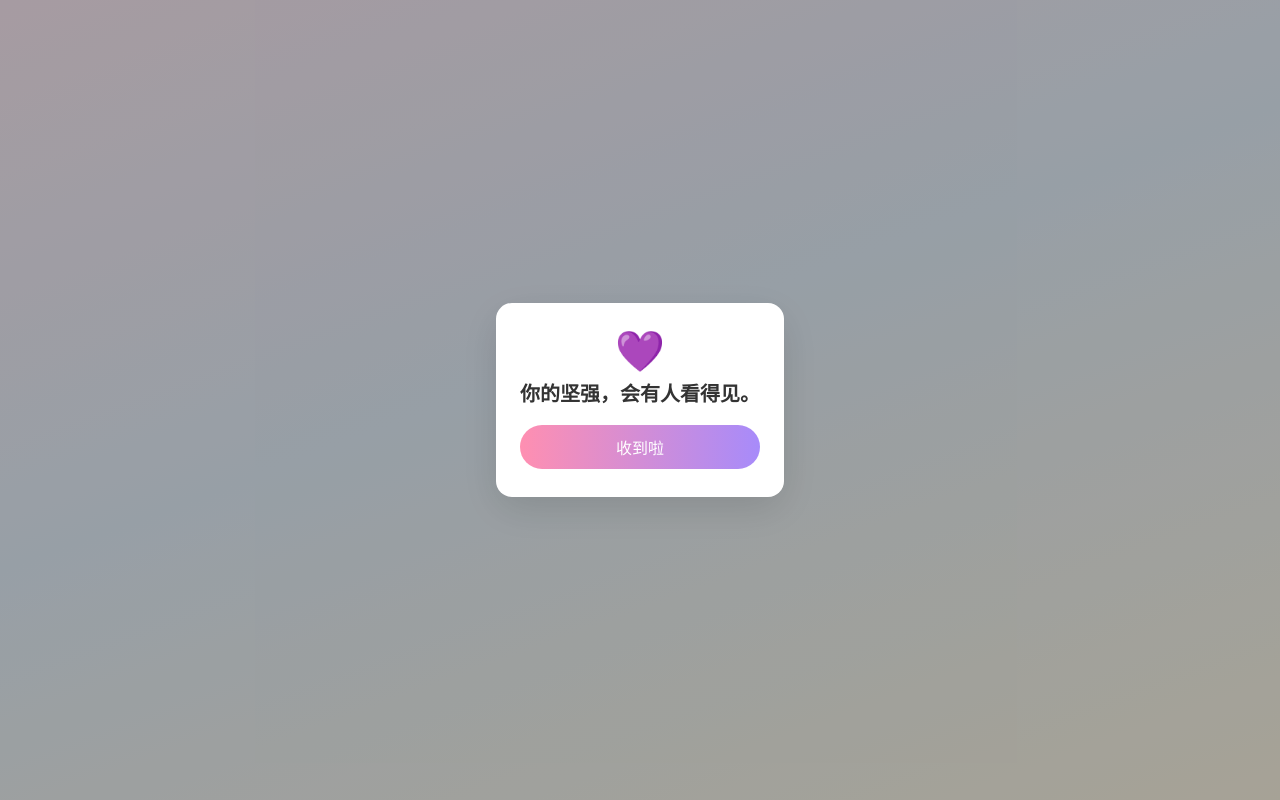
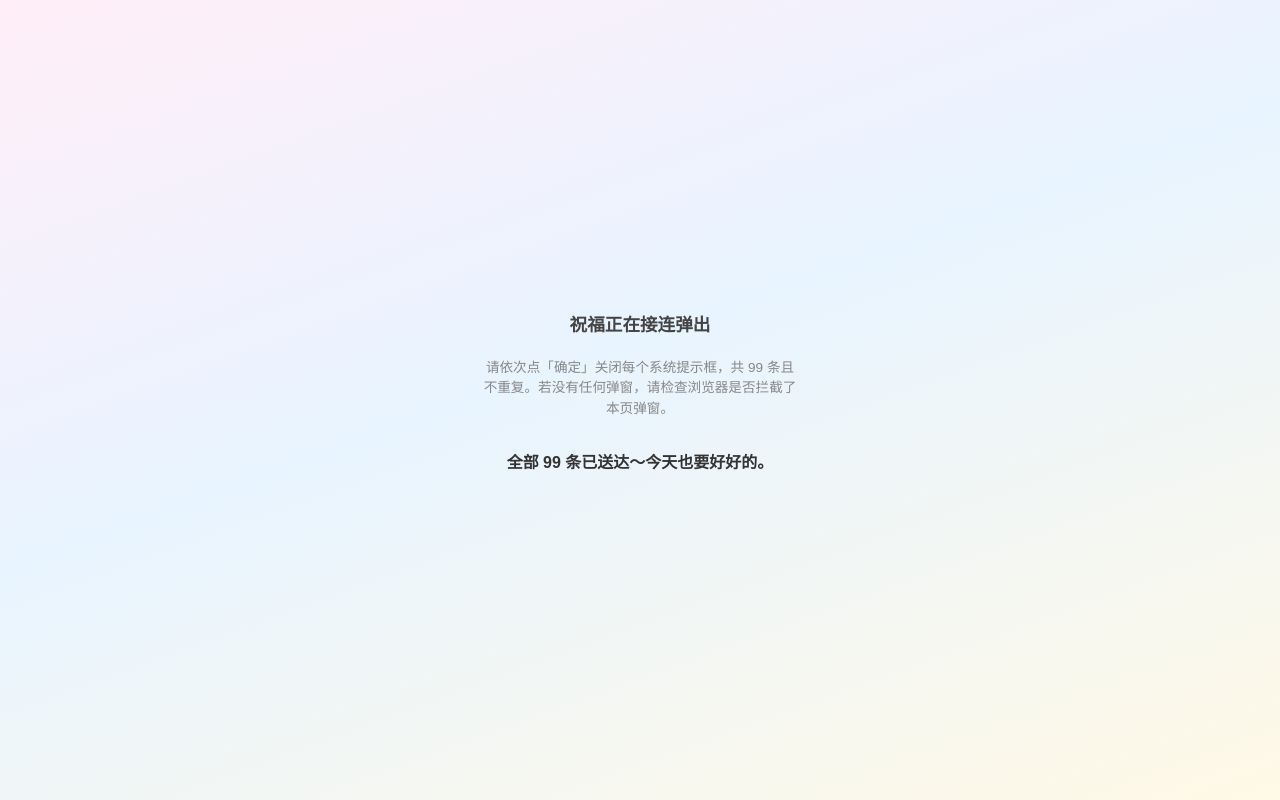
Before and after one commit to qinghuan406/qh, a plain HTML site: page index.html in a window 1280 px wide. Drawn offline with Linux system fonts and the light colour scheme.

Commit message:
Update index.html

```diff
--- a/index.html
+++ b/index.html
@@ -3,7 +3,7 @@
 <head>
   <meta charset="UTF-8" />
   <meta name="viewport" content="width=device-width, initial-scale=1, maximum-scale=1, user-scalable=no" />
-  <title>今日祝福</title>
+  <title>祝福连弹</title>
   <style>
     * { box-sizing: border-box; }
     body {
@@ -12,80 +12,22 @@
       font-family: "PingFang SC", "Microsoft YaHei", sans-serif;
       background: linear-gradient(160deg, #ffeef8 0%, #e8f4ff 45%, #fff9e6 100%);
       display: flex;
-      align-items: center;
-      justify-content: center;
-      padding: 1rem;
-    }
-    .hint {
-      color: #888;
-      font-size: 0.9rem;
-      text-align: center;
-    }
-    .mask {
-      position: fixed;
-      inset: 0;
-      background: rgba(0, 0, 0, 0.35);
-      display: flex;
+      flex-direction: column;
       align-items: center;
       justify-content: center;
       padding: 1.25rem;
-      z-index: 1000;
-      animation: fadeIn 0.25s ease;
+      text-align: center;
     }
-    .mask.hidden { display: none; }
-    @keyframes fadeIn {
-      from { opacity: 0; }
-      to { opacity: 1; }
-    }
-    .card {
-      background: #fff;
-      border-radius: 1rem;
-      padding: 1.75rem 1.5rem;
-      max-width: 18rem;
-      width: 100%;
-      text-align: center;
-      box-shadow: 0 12px 40px rgba(0, 0, 0, 0.12);
-      animation: pop 0.35s cubic-bezier(0.34, 1.56, 0.64, 1);
-    }
-    @keyframes pop {
-      from { transform: scale(0.85); opacity: 0; }
-      to { transform: scale(1); opacity: 1; }
-    }
-    .card .emoji {
-      font-size: 2.5rem;
-      line-height: 1;
-      margin-bottom: 0.5rem;
-    }
-    .card .msg {
-      font-size: 1.25rem;
-      font-weight: 600;
-      color: #333;
-      line-height: 1.5;
-      margin: 0 0 1rem;
-    }
-    .card button {
-      width: 100%;
-      border: none;
-      border-radius: 999px;
-      padding: 0.65rem 1rem;
-      font-size: 1rem;
-      color: #fff;
-      background: linear-gradient(90deg, #ff8fb1, #a78bfa);
-      cursor: pointer;
-    }
-    .card button:active { opacity: 0.9; }
+    h1 { font-size: 1.1rem; color: #444; margin: 0 0 0.5rem; font-weight: 600; }
+    .tip { font-size: 0.85rem; color: #888; line-height: 1.5; max-width: 20rem; }
+    .done { margin-top: 1rem; font-size: 1rem; color: #333; font-weight: 600; display: none; }
+    .done.show { display: block; }
   </style>
 </head>
 <body>
-  <p class="hint">关闭弹窗后仍在本页</p>
-
-  <div id="mask" class="mask" role="dialog" aria-modal="true" aria-labelledby="msg">
-    <div class="card">
-      <div class="emoji" id="emoji" aria-hidden="true">✨</div>
-      <p class="msg" id="msg">加载中…</p>
-      <button type="button" id="closeBtn">收到啦</button>
-    </div>
-  </div>
+  <h1>祝福正在接连弹出</h1>
+  <p class="tip">请依次点「确定」关闭每个系统提示框，共 99 条且不重复。若没有任何弹窗，请检查浏览器是否拦截了本页弹窗。</p>
+  <p id="done" class="done" role="status">全部 99 条已送达～今天也要好好的。</p>
 
   <script>
     (function () {
@@ -190,17 +132,33 @@
         { text: "你正在成为你想成为的人。", emoji: "🌱" },
         { text: "最后一句话还是想说：天天开心！", emoji: "🌸" }
       ];
-      var one = lines[Math.floor(Math.random() * lines.length)];
-      document.getElementById("msg").textContent = one.text;
-      document.getElementById("emoji").textContent = one.emoji;
 
-      function closePopup() {
-        document.getElementById("mask").classList.add("hidden");
+      function shuffle(arr) {
+        var a = arr.slice();
+        for (var i = a.length - 1; i > 0; i--) {
+          var j = Math.floor(Math.random() * (i + 1));
+          var t = a[i];
+          a[i] = a[j];
+          a[j] = t;
+        }
+        return a;
       }
-      document.getElementById("closeBtn").addEventListener("click", closePopup);
 
-      // 微信里部分版本对系统 alert 体验一般，上面用自定义弹窗；如需再弹一层系统框可取消下一行注释：
-      // setTimeout(function () { alert(one.text); }, 400);
+      function run() {
+        var order = shuffle(lines);
+        var n = order.length;
+        for (var i = 0; i < n; i++) {
+          var item = order[i];
+          alert("【" + (i + 1) + " / " + n + "】" + item.emoji + "\n\n" + item.text);
+        }
+        document.getElementById("done").classList.add("show");
+      }
+
+      if (document.readyState === "loading") {
+        document.addEventListener("DOMContentLoaded", run);
+      } else {
+        run();
+      }
     })();
   </script>
 </body>
```
